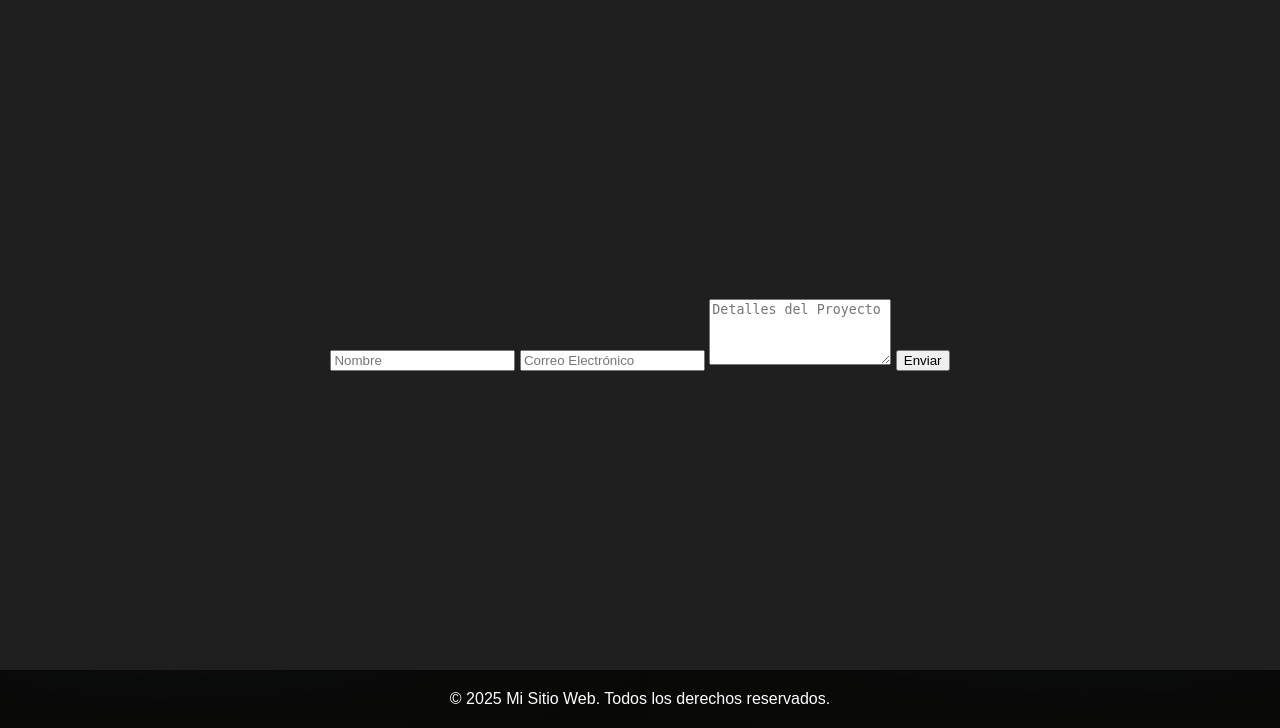
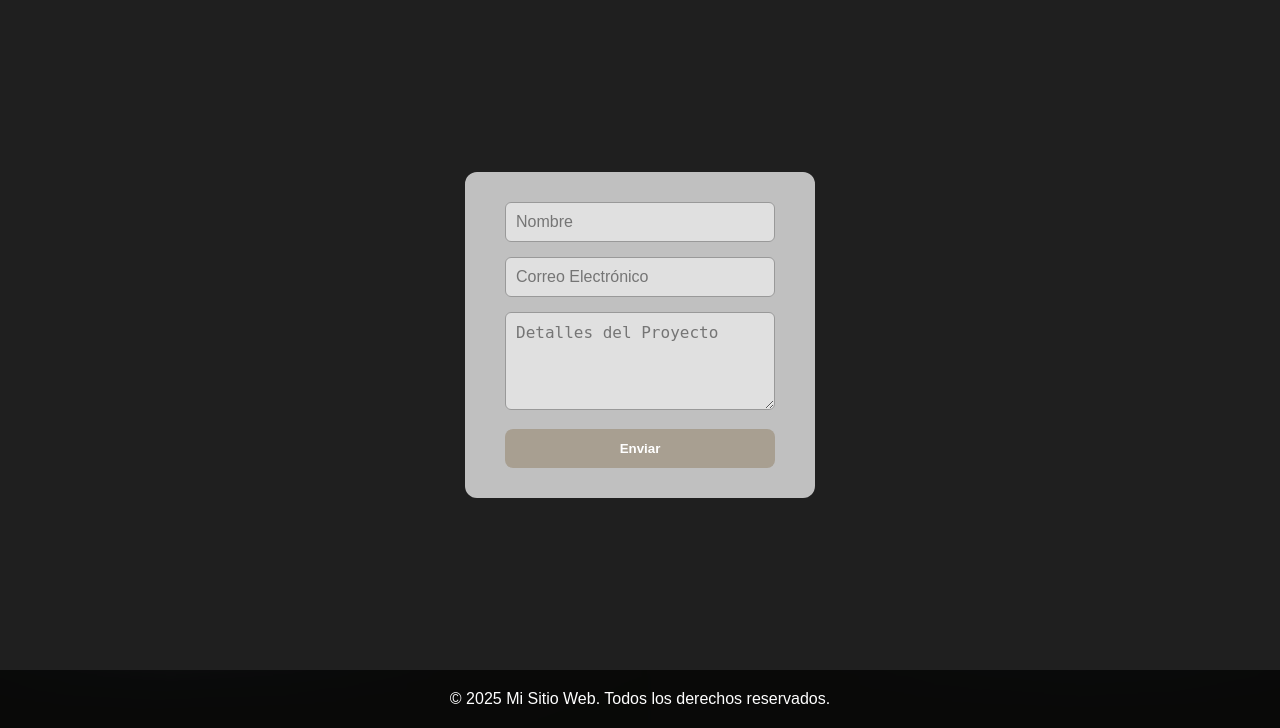
Before and after one commit to edgaroviedo23/portafolio, a Django app: page /presupuesto/ in a window 1280 px wide. Shown: the part 72-800 px from the top of the page. Run offline with Django 5.2, Linux system fonts and the light colour scheme; some web fonts are replaced.

Commit message:
añado coreccion en el css del presupuesto.

```diff
--- a/miportafolio/main/templates/main/presupuesto.html
+++ b/miportafolio/main/templates/main/presupuesto.html
@@ -20,7 +20,7 @@
 </header>
 
 <div class="presupuesto-form-container">
-<form method="POST" action="{% url 'presupuesto' %}">
+<form class="presupuesto-form" method="POST" action="{% url 'presupuesto' %}">
   {% csrf_token %}
   <input type="text" name="nombre" placeholder="Nombre" required>
   <input type="email" name="correo" placeholder="Correo Electrónico" required>
```
